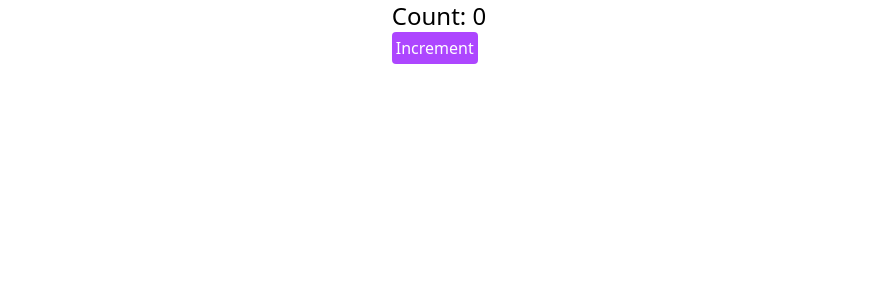
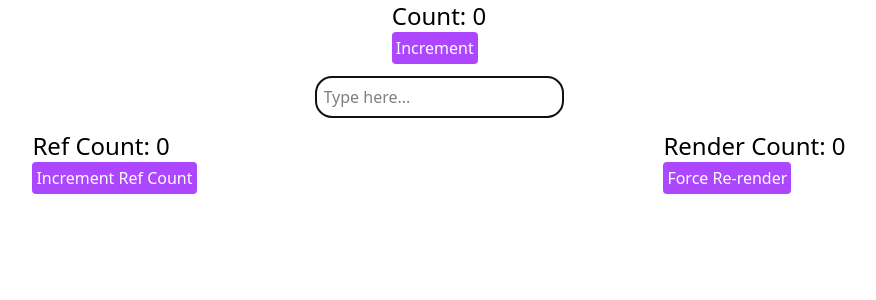
Before and after one commit to tapascript/15-days-of-react-design-patterns, a React (Vite) app in the folder day-02/controlled-uncontrolled-comp-pattern/: page / in a window 1280 px wide. Shown: the top 300 px of the page, without its empty margins (201-1077 px from the left). Built offline with nearby package versions, Linux system fonts and the light colour scheme.

Commit message:
(day 02) Added more demo for state and refs

```diff
--- a/day-02/controlled-uncontrolled-comp-pattern/src/App.jsx
+++ b/day-02/controlled-uncontrolled-comp-pattern/src/App.jsx
@@ -1,9 +1,13 @@
 import Counter from "./state-ref/components/Counter";
+import AutoFocusInput from "./state-ref/components/AutoFocusInput";
+import CounterWithRef from "./state-ref/components/CounterWithRef";
 
 function App() {
   return (
     <div className="flex flex-col items-center">
       <Counter />
+      <AutoFocusInput />
+      <CounterWithRef />
     </div>
   );
 }
--- /dev/null
+++ b/day-02/controlled-uncontrolled-comp-pattern/src/state-ref/components/AutoFocusInput.jsx
@@ -0,0 +1,16 @@
+import { useRef, useEffect } from "react";
+
+function AutoFocusInput() {
+  const inputRef = useRef(null);
+
+  useEffect(() => {
+    inputRef.current.focus(); // directly access DOM
+  }, []);
+
+  return <input
+            className="border rounded-2xl p-2 my-3"
+            ref={inputRef}
+            placeholder="Type here..." />;
+}
+
+export default AutoFocusInput;
--- /dev/null
+++ b/day-02/controlled-uncontrolled-comp-pattern/src/state-ref/components/CounterWithRef.jsx
@@ -0,0 +1,29 @@
+import { useRef, useState } from "react";
+
+function CounterWithRef() {
+    const countRef = useRef(0); // persists between renders
+    const [renderCount, setRenderCount] = useState(0); // for forcing re-renders
+
+    const increment = () => {
+        countRef.current = countRef.current + 1; // update ref
+        console.log("Ref Count:", countRef.current);
+    };
+
+    return (
+        <div className="flex justify-around w-full">
+            <div>
+                <h2 className="text-2xl">Ref Count: {countRef.current}</h2>
+                <button className="bg-purple-500 text-white p-1 rounded" onClick={increment}>Increment Ref Count</button>
+            </div>
+
+            <div>
+                <h2 className="text-2xl">Render Count: {renderCount}</h2>
+                <button className="bg-purple-500 text-white p-1 rounded" onClick={() => setRenderCount(renderCount + 1)}>
+                    Force Re-render
+                </button>
+            </div>
+        </div>
+    );
+}
+
+export default CounterWithRef;
```
